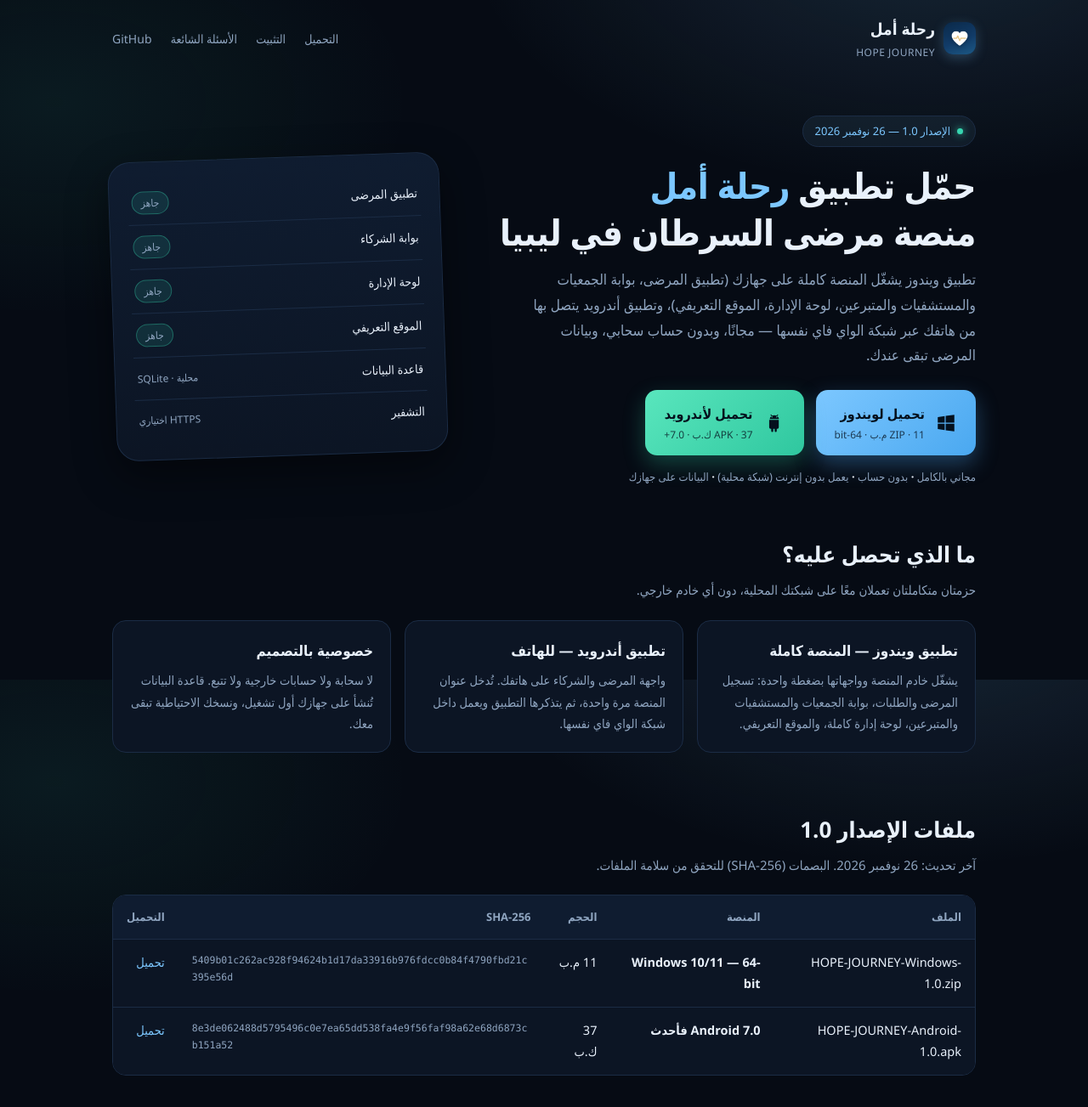
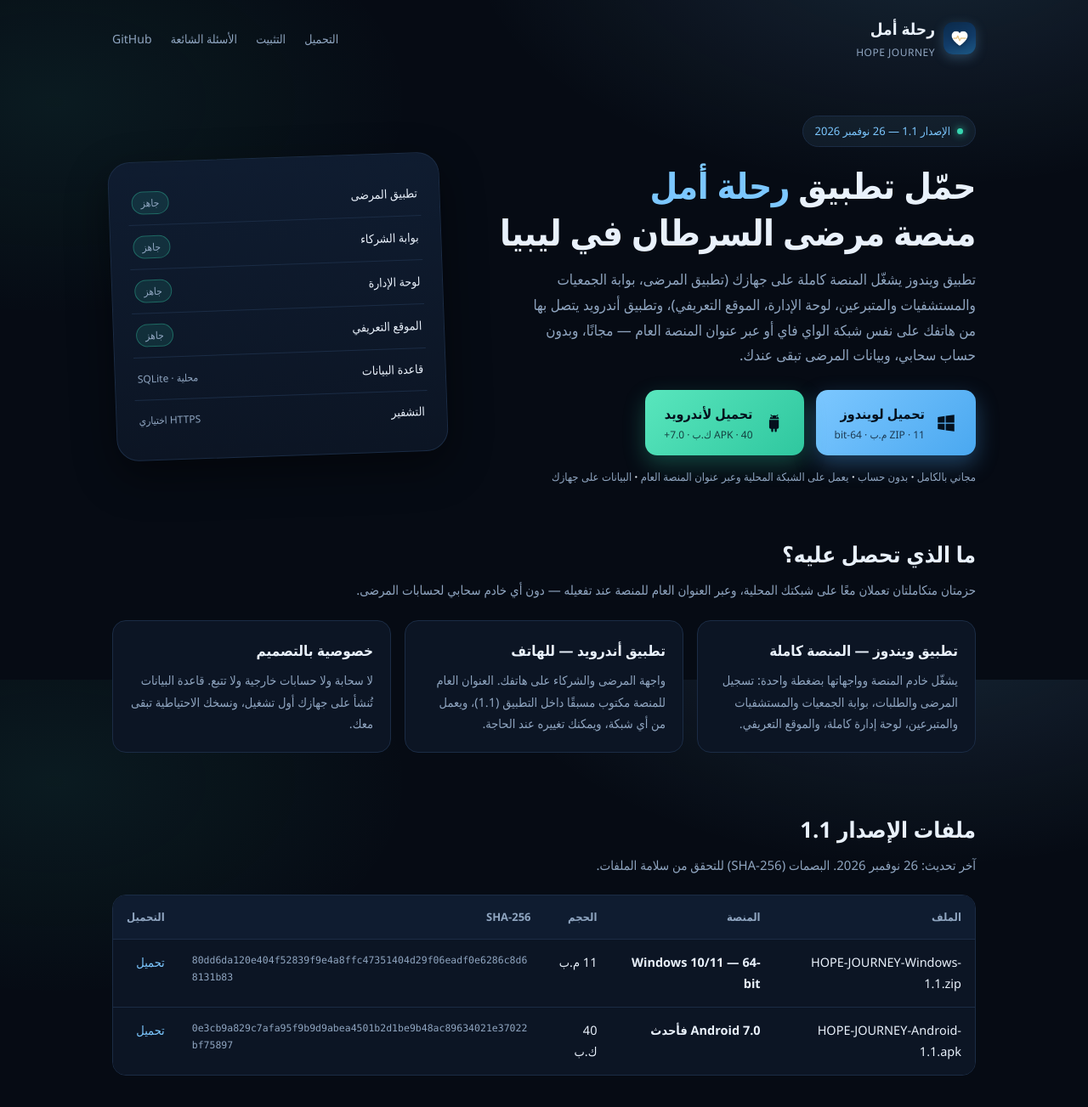
Before and after one commit to sadrmdan976-hub/hope-journey, a plain HTML site: page index.html in a window 1280 px wide. Shown: the top 1303 px of the page at 85% size. Drawn offline with Linux system fonts and the light colour scheme.

Commit message:
نشر صفحة التحميل — index.html

```diff
--- a/index.html
+++ b/index.html
@@ -31,7 +31,7 @@
   "description": "منصة إلكترونية تربط مرضى السرطان في ليبيا بالخدمات والجمعيات والمستشفيات والمتبرعين، وتعمل محليًا على جهاز المستخدم.",
   "offers": { "@type": "Offer", "price": "0", "priceCurrency": "LYD" },
   "downloadUrl": "https://github.com/sadrmdan976-hub/hope-journey/releases/latest",
-  "softwareVersion": "1.0",
+  "softwareVersion": "1.1",
   "datePublished": "2026-11-26"
 }
 </script>
@@ -137,23 +137,23 @@
 
   <section class="hero" style="padding-bottom:10px">
     <div>
-      <span class="pill"><span class="dot"></span> الإصدار 1.0 — 26 نوفمبر 2026</span>
+      <span class="pill"><span class="dot"></span> الإصدار 1.1 — 26 نوفمبر 2026</span>
       <h1>حمّل تطبيق <span>رحلة أمل</span><br>منصة مرضى السرطان في ليبيا</h1>
       <p class="lead">
         تطبيق ويندوز يشغّل المنصة كاملة على جهازك (تطبيق المرضى، بوابة الجمعيات والمستشفيات والمتبرعين، لوحة الإدارة، الموقع التعريفي)،
-        وتطبيق أندرويد يتصل بها من هاتفك عبر شبكة الواي فاي نفسها — مجانًا، وبدون حساب سحابي، وبيانات المرضى تبقى عندك.
+        وتطبيق أندرويد يتصل بها من هاتفك على نفس شبكة الواي فاي أو عبر عنوان المنصة العام — مجانًا، وبدون حساب سحابي، وبيانات المرضى تبقى عندك.
       </p>
       <div class="cta" id="download">
-        <a class="btn btn-win" href="https://github.com/sadrmdan976-hub/hope-journey/releases/latest/download/HOPE-JOURNEY-Windows-1.0.zip" download>
+        <a class="btn btn-win" href="https://github.com/sadrmdan976-hub/hope-journey/releases/latest/download/HOPE-JOURNEY-Windows-1.1.zip" download>
           <svg viewBox="0 0 24 24" fill="currentColor" aria-hidden="true"><path d="M3 5.5 10.5 4.4v7.1H3V5.5zm0 13 7.5 1.1v-7H3v5.9zM11.6 4.2 21 3v8.5h-9.4V4.2zm0 15.6L21 21v-8.4h-9.4v7.2z"/></svg>
           <span>تحميل لويندوز<small>ZIP · 11 م.ب · 64-bit</small></span>
         </a>
-        <a class="btn btn-android" href="https://github.com/sadrmdan976-hub/hope-journey/releases/latest/download/HOPE-JOURNEY-Android-1.0.apk" download>
+        <a class="btn btn-android" href="https://github.com/sadrmdan976-hub/hope-journey/releases/latest/download/HOPE-JOURNEY-Android-1.1.apk" download>
           <svg viewBox="0 0 24 24" fill="currentColor" aria-hidden="true"><path d="M7.2 8.5h9.6v8.2a1.6 1.6 0 0 1-1.6 1.6h-.6v2.2a1.1 1.1 0 0 1-2.2 0v-2.2h-1.6v2.2a1.1 1.1 0 0 1-2.2 0v-2.2h-.6a1.6 1.6 0 0 1-1.6-1.6V8.5zm9.9-1H6.9a5.4 5.4 0 0 1 2-3.2L7.7 3l.7-.5 1.3 1.4a5.5 5.5 0 0 1 4.6 0L15.6 2.5l.7.5-1.2 1.3a5.4 5.4 0 0 1 2 3.2zM9.4 6a.7.7 0 1 0 0-1.4.7.7 0 0 0 0 1.4zm5.2 0a.7.7 0 1 0 0-1.4.7.7 0 0 0 0 1.4z"/></svg>
-          <span>تحميل لأندرويد<small>APK · 37 ك.ب · 7.0+</small></span>
+          <span>تحميل لأندرويد<small>APK · 40 ك.ب · 7.0+</small></span>
         </a>
       </div>
-      <p class="meta-line">مجاني بالكامل <b>·</b> بدون حساب <b>·</b> يعمل بدون إنترنت (شبكة محلية) <b>·</b> البيانات على جهازك</p>
+      <p class="meta-line">مجاني بالكامل <b>·</b> بدون حساب <b>·</b> يعمل على الشبكة المحلية وعبر عنوان المنصة العام <b>·</b> البيانات على جهازك</p>
     </div>
 
     <div class="phone-card" aria-hidden="true">
@@ -168,7 +168,7 @@
 
   <section>
     <h2>ما الذي تحصل عليه؟</h2>
-    <p class="sub">حزمتان متكاملتان تعملان معًا على شبكتك المحلية، دون أي خادم خارجي.</p>
+    <p class="sub">حزمتان متكاملتان تعملان معًا على شبكتك المحلية، وعبر العنوان العام للمنصة عند تفعيله — دون أي خادم سحابي لحسابات المرضى.</p>
     <div class="cards">
       <div class="card">
         <h3>تطبيق ويندوز — المنصة كاملة</h3>
@@ -176,7 +176,7 @@
       </div>
       <div class="card">
         <h3>تطبيق أندرويد — للهاتف</h3>
-        <p>واجهة المرضى والشركاء على هاتفك. تُدخل عنوان المنصة مرة واحدة، ثم يتذكرها التطبيق ويعمل داخل شبكة الواي فاي نفسها.</p>
+        <p>واجهة المرضى والشركاء على هاتفك. العنوان العام للمنصة مكتوب مسبقًا داخل التطبيق (1.1)، ويعمل من أي شبكة، ويمكنك تغييره عند الحاجة.</p>
       </div>
       <div class="card">
         <h3>خصوصية بالتصميم</h3>
@@ -186,7 +186,7 @@
   </section>
 
   <section id="files">
-    <h2>ملفات الإصدار 1.0</h2>
+    <h2>ملفات الإصدار 1.1</h2>
     <p class="sub">آخر تحديث: 26 نوفمبر 2026. البصمات (SHA-256) للتحقق من سلامة الملفات.</p>
     <div class="dl-wrap">
     <table class="dl-table">
@@ -195,18 +195,18 @@
       </thead>
       <tbody>
         <tr>
-          <td>HOPE-JOURNEY-Windows-1.0.zip</td>
+          <td>HOPE-JOURNEY-Windows-1.1.zip</td>
           <td class="os">Windows 10/11 — 64-bit</td>
           <td>11 م.ب</td>
-          <td><span class="hash">5409b01c262ac928f94624b1d17da33916b976fdcc0b84f4790fbd21c395e56d</span></td>
-          <td><a href="https://github.com/sadrmdan976-hub/hope-journey/releases/latest/download/HOPE-JOURNEY-Windows-1.0.zip" download>تحميل</a></td>
+          <td><span class="hash">80dd6da120e404f52839f9e4a8ffc47351404d29f06eadf0e6286c8d68131b83</span></td>
+          <td><a href="https://github.com/sadrmdan976-hub/hope-journey/releases/latest/download/HOPE-JOURNEY-Windows-1.1.zip" download>تحميل</a></td>
         </tr>
         <tr>
-          <td>HOPE-JOURNEY-Android-1.0.apk</td>
+          <td>HOPE-JOURNEY-Android-1.1.apk</td>
           <td class="os">Android 7.0 فأحدث</td>
-          <td>37 ك.ب</td>
-          <td><span class="hash">8e3de062488d5795496c0e7ea65dd538fa4e9f56faf98a62e68d6873cb151a52</span></td>
-          <td><a href="https://github.com/sadrmdan976-hub/hope-journey/releases/latest/download/HOPE-JOURNEY-Android-1.0.apk" download>تحميل</a></td>
+          <td>40 ك.ب</td>
+          <td><span class="hash">0e3cb9a829c7afa95f9b9d9abea4501b2d1be9b48ac89634021e37022bf75897</span></td>
+          <td><a href="https://github.com/sadrmdan976-hub/hope-journey/releases/latest/download/HOPE-JOURNEY-Android-1.1.apk" download>تحميل</a></td>
         </tr>
       </tbody>
     </table>
```
